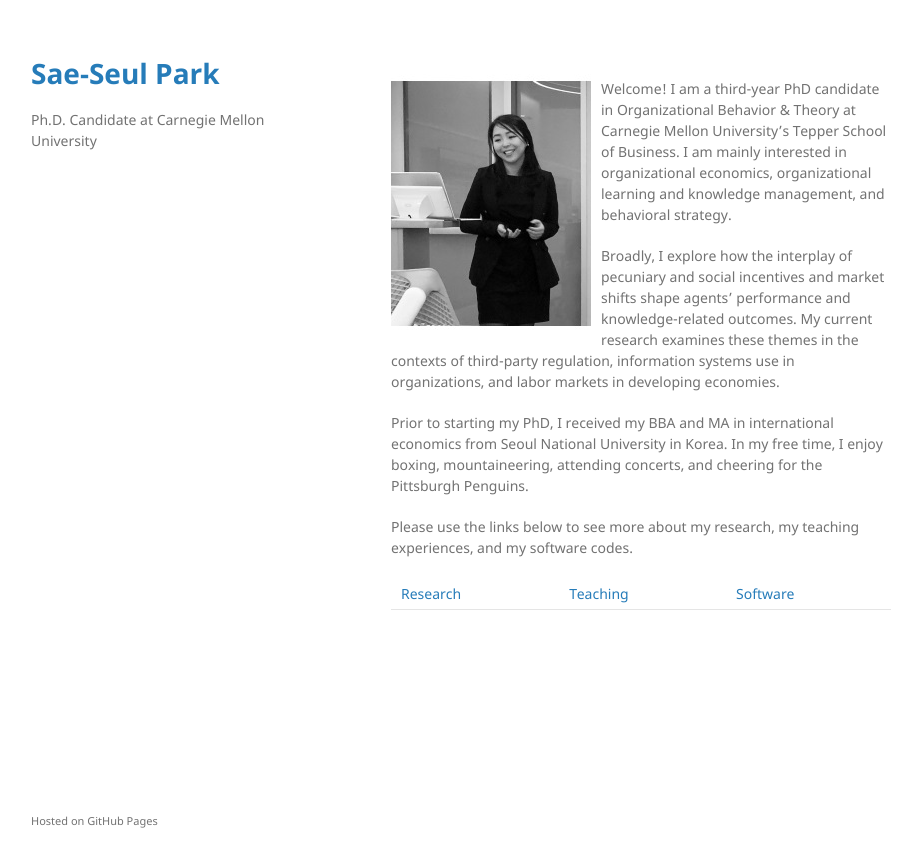
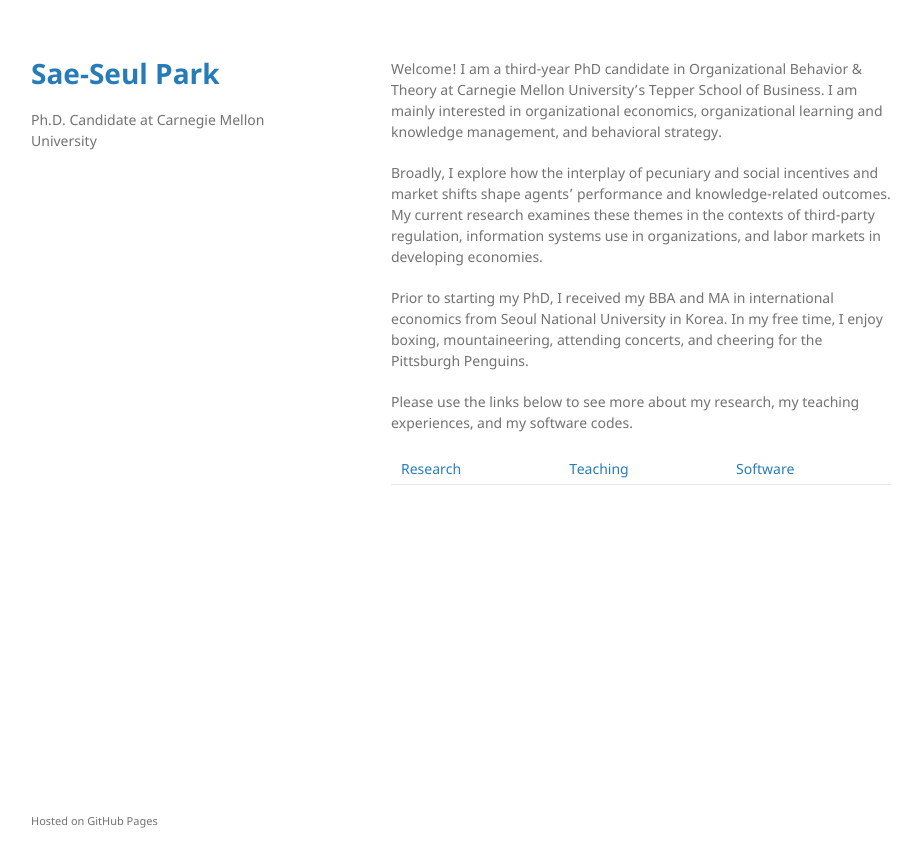
Before and after one commit to saepark/saepark.github.io, a Jekyll site: the page built from index.md, in a window 1280 px wide. Shown: the top 867 px of the page, without its empty margins (179-1101 px from the left). Built offline with Jekyll 4.4.1, drawn with Linux system fonts in a browser that asks for light colours; our own code applies the rules of GitHub Pages for plain Markdown files.

Commit message:
Update index.md
<img align="left" src="assets/sae-seul-park.jpg">

```diff
--- a/index.md
+++ b/index.md
@@ -1,5 +1,3 @@
-<img align="left" src="assets/sae-seul-park.jpg">
-
 Welcome! I am a third-year PhD candidate in Organizational Behavior & Theory at Carnegie Mellon University's Tepper School of Business. I am mainly interested in organizational economics, organizational learning and knowledge management, and behavioral strategy.
 
 Broadly, I explore how the interplay of pecuniary and social incentives and market shifts shape agents' performance and knowledge-related outcomes. My current research examines these themes in the contexts of third-party regulation, information systems use in organizations, and labor markets in developing economies.
```
